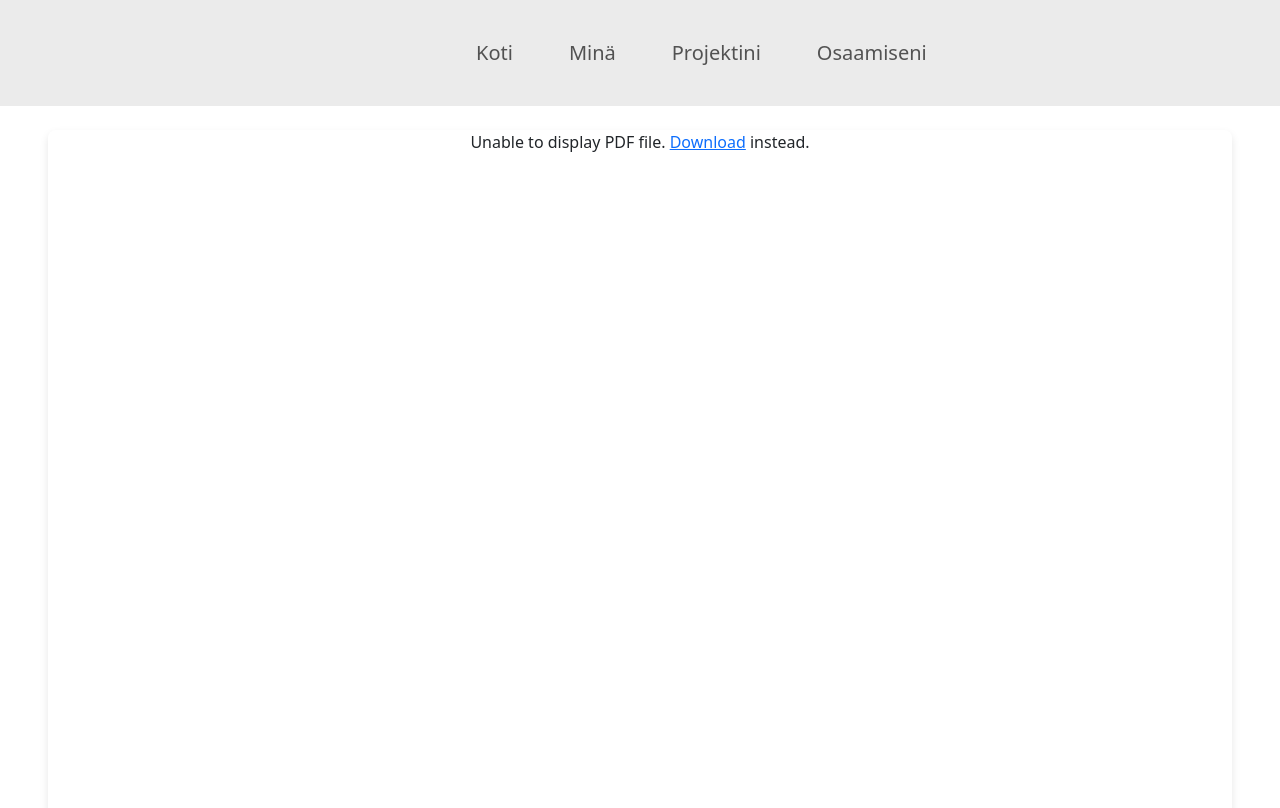
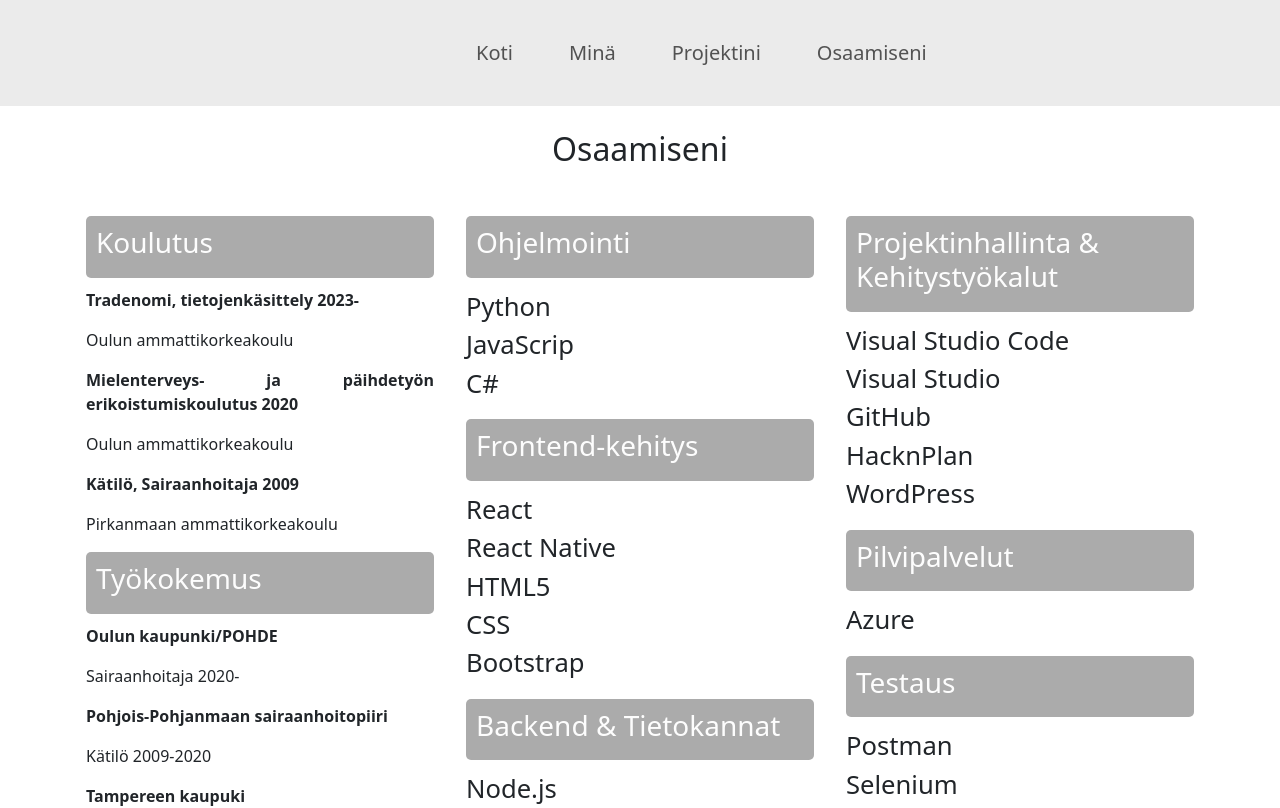
Before and after one commit to jennioksman/omaportfolio, a React (Vite) app: page /skills in a window 1280 px wide. Shown: the top 808 px of the page. Built offline with nearby package versions, Linux system fonts and the light colour scheme.

Commit message:
Skills page updated

```diff
--- a/package.json
+++ b/package.json
@@ -17,6 +17,7 @@
     "@react-pdf/renderer": "^4.3.1",
     "axios": "^1.10.0",
     "bootstrap": "^5.3.7",
+    "bootstrap-icons": "^1.13.1",
     "pdfjs-dist": "^5.4.296",
     "react": "^19.1.0",
     "react-bootstrap": "^2.10.10",
--- a/src/App.css
+++ b/src/App.css
@@ -20,6 +20,14 @@
   flex-direction: column;
   align-items: center;
   margin: 20px;
+}
+
+.skillheader {
+  background-color: rgb(171, 171, 171);
+  color: rgb(253, 253, 253);
+  padding: 10px;
+  border-radius: 5px;
+  margin-bottom: 10px;
 }
 
 .card {
--- a/src/components/skills.jsx
+++ b/src/components/skills.jsx
@@ -2,37 +2,109 @@ import Container from 'react-bootstrap/Container'
 import Row from 'react-bootstrap/Row'
 import Col from 'react-bootstrap/Col'
 import '../App.css'
+import binary from '../assets/binary.jpg'
 
 function Skills() {
   return (
-    <Container fluid>
-      <Row className='justify-content-center m-4'>
-        <Col xs={12} className='text-center'>
-          <div style={{
-            display: 'flex',
-            justifyContent: 'center',
-            alignItems: 'center',
-            flexDirection: 'column',
-            width: '100%',
-            height: '800px'
-          }}>
-            <object
-              data="/cv.pdf"
-              type="application/pdf"
-              width="100%"
-              height="100%"
-              style={{
-                border: 'none',
-                borderRadius: '8px',
-                boxShadow: '0 4px 8px rgba(0,0,0,0.1)'
-              }}
-            >
-              <p>Unable to display PDF file. <a href="/cv.pdf" target="_blank" rel="noopener noreferrer">Download</a> instead.</p>
-            </object>
-          </div>
-        </Col>
-      </Row>
-    </Container>
+    <div>
+      <Container fluid>
+        <Row className='text-center m-4'>
+          <Col className='text-align-center'><h2>Osaamiseni</h2></Col>
+        </Row>
+      </Container>
+      <Container>
+        <Row>
+          <Col xs={12} md={6} lg={4} className='p-3'>
+            <div className='justified'>
+              <div className='skillheader'>
+                <h3>Koulutus</h3>
+              </div>
+              <p><strong>Tradenomi, tietojenkäsittely 2023-</strong></p>
+              <p>Oulun ammattikorkeakoulu</p>
+              <p><strong>Mielenterveys- ja päihdetyön erikoistumiskoulutus 2020</strong></p>
+              <p>Oulun ammattikorkeakoulu</p>
+              <p><strong>Kätilö, Sairaanhoitaja 2009</strong></p>
+              <p>Pirkanmaan ammattikorkeakoulu</p>
+              <div className='skillheader'>
+                <h3>Työkokemus</h3>
+              </div>
+              <p><strong>Oulun kaupunki/POHDE</strong></p>
+              <p>Sairaanhoitaja 2020-</p>
+              <p><strong>Pohjois-Pohjanmaan sairaanhoitopiiri</strong></p>
+              <p>Kätilö 2009-2020</p>
+              <p><strong>Tampereen kaupuki</strong></p>
+              <p>Sairaanhoitaja, eripituisia sijaisuuksia 2007-2008</p>
+              <p>Lähihoitaja, eripituisia sijaisuuksia 2006-2007</p>
+            </div>
+          </Col>
+          <Col xs={12} md={6} lg={4} className='p-3'>
+            <div className='justified'>
+              <div className='skillheader'>
+                <h3>Ohjelmointi</h3>
+              </div>
+              <ul className='list-unstyled'>
+                <li>Python</li>
+                <li><i className="bi bi-javascript"></i>JavaScrip</li>
+                <li>C#</li>
+              </ul>
+              <div className='skillheader'>
+                <h3>Frontend-kehitys</h3>
+              </div>
+              <ul className='list-unstyled'>
+                <li>React</li>
+                <li>React Native</li>
+                <li>HTML5</li>
+                <li>CSS</li>
+                <li>Bootstrap</li>
+              </ul>
+              <div className='skillheader'>
+                <h3>Backend & Tietokannat</h3>
+              </div>
+              <ul className='list-unstyled'>
+                <li>Node.js</li>
+                <li>SQL</li>
+                <li>PostgreSQL</li>
+                <li>Xampp</li>
+                <li>Firebase</li>
+              </ul>
+            </div>
+          </Col>
+          <Col xs={12} md={6} lg={4} className='p-3'>
+            <div>
+              <div className='skillheader'>
+                <h3>Projektinhallinta & Kehitystyökalut</h3>
+              </div>
+              <ul className='list-unstyled'>
+                <li>Visual Studio Code</li>
+                <li>Visual Studio</li>
+                <li>GitHub</li>
+                <li>HacknPlan</li>
+                <li>WordPress</li>
+              </ul>
+              <div className='skillheader'>
+                <h3>Pilvipalvelut</h3>
+              </div>
+              <ul className='list-unstyled'>
+                <li>Azure</li>
+              </ul>
+              <div className='skillheader'>
+                <h3>Testaus</h3>
+              </div>
+              <ul className='list-unstyled'>
+                <li>Postman</li>
+                <li>Selenium</li>
+              </ul>
+              <div className='skillheader'>
+                <h3>Suunnittelu & Prototypointi</h3>
+              </div>
+              <ul className='list-unstyled'>
+                <li>Figma</li>
+              </ul>
+            </div>
+          </Col>
+        </Row>
+      </Container>
+    </div>
   );
 }
 
```
Also changed, not shown: src/assets/binary.jpg (added), 1 other file (tests, documents, lock files or other folders).
